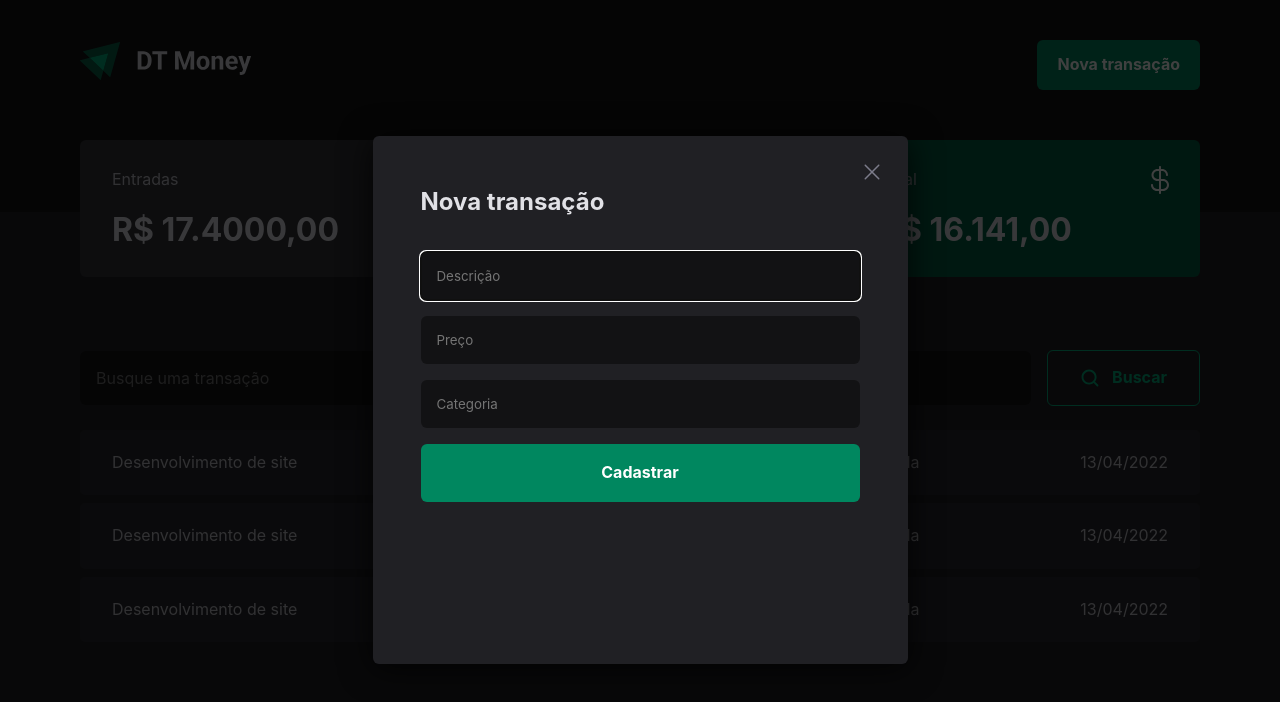
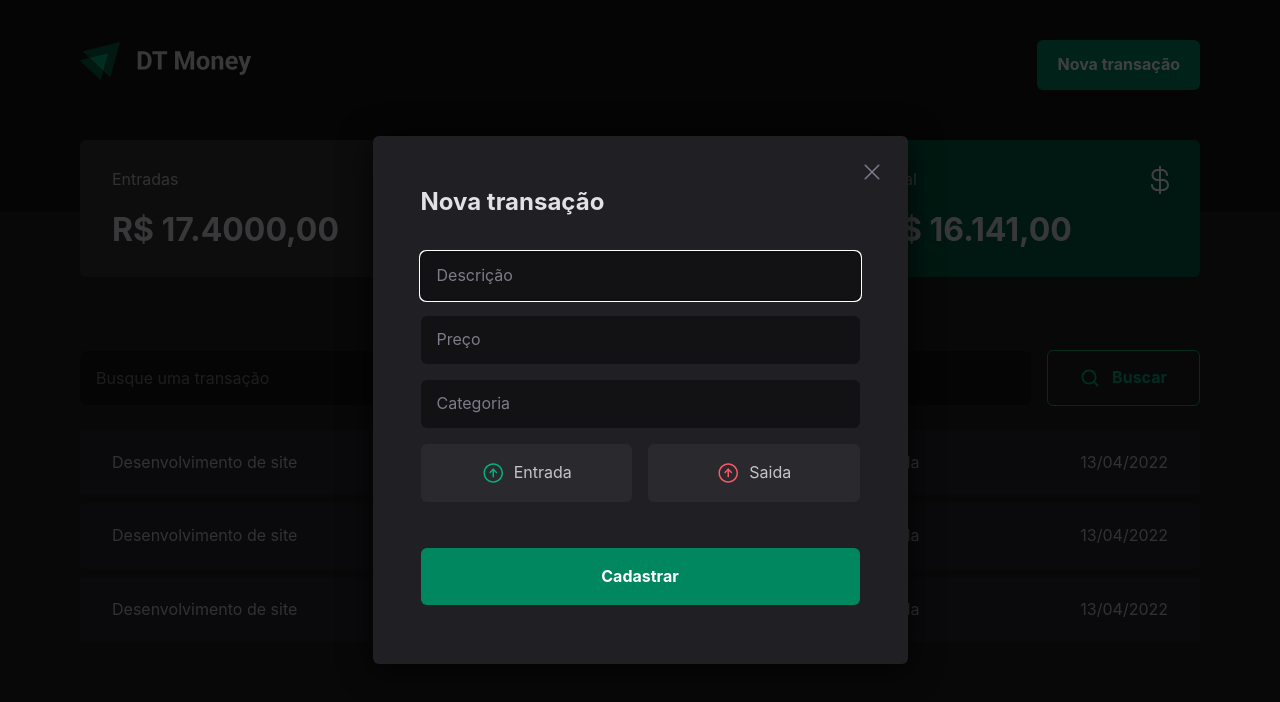
Before and after one commit to Wallace-Bezerra/DtMoney, a React (Vite) app: page / in a window 1280 px wide. Both pictures are taken after a click on the button "Nova transação". Shown: the top 702 px of the page. Built offline with nearby package versions, Linux system fonts and the light colour scheme.

Commit message:
feat: ready visual structure

```diff
--- a/package.json
+++ b/package.json
@@ -10,6 +10,7 @@
   },
   "dependencies": {
     "@radix-ui/react-dialog": "^1.0.3",
+    "@radix-ui/react-radio-group": "^1.1.2",
     "@types/styled-components": "^5.1.26",
     "framer-motion": "^10.9.1",
     "react": "^18.2.0",
--- a/src/components/NewTransactionModal/index.tsx
+++ b/src/components/NewTransactionModal/index.tsx
@@ -1,14 +1,21 @@
 import * as Dialog from "@radix-ui/react-dialog";
-import { Content, FormModal, Overlay } from "./styles";
+import {
+  ButtonTransaction,
+  ButtonTransactionContainer,
+  Content,
+  FormModal,
+  Overlay,
+} from "./styles";
+import ArrowUp from "../../assets/ArrowUp.svg";
+import ArrowDown from "../../assets/ArrowDown.svg";
 import Close from "../../assets/Close.svg";
 
 export const NewTransactionModal = () => {
   return (
     <Dialog.Portal>
       <Overlay
-        initial={{ opacity: 0, translateY: -30 }}
+        initial={{ opacity: 0 }}
         animate={{
-          translateY: 0,
           opacity: 1,
           transition: { type: "tween", duration: 0.3 },
         }}
@@ -22,14 +29,72 @@ export const NewTransactionModal = () => {
         >
           <Dialog.Title>Nova transação</Dialog.Title>
           <Dialog.Close asChild>
-            <img src={Close} alt="" />
+            <img className="close" src={Close} alt="" />
           </Dialog.Close>
           <FormModal>
             <input type="text" placeholder="Descrição" required />
             <input type="number" placeholder="Preço" required />
             <input type="text" placeholder="Categoria" required />
-            {/* <div>Entrada</div>
-            <div>Saida</div> */}
+            <ButtonTransactionContainer>
+              <ButtonTransaction value="entry" variant="entry">
+                <svg
+                  width="25"
+                  height="24"
+                  viewBox="0 0 25 24"
+                  fill="none"
+                  xmlns="http://www.w3.org/2000/svg"
+                >
+                  <path
+                    fill-rule="evenodd"
+                    clip-rule="evenodd"
+                    d="M12.25 3.75012C7.69365 3.75012 4 7.44377 4 12.0001C4 16.5565 7.69365 20.2501 12.25 20.2501C16.8063 20.2501 20.5 16.5565 20.5 12.0001C20.5 7.44377 16.8063 3.75012 12.25 3.75012ZM2.5 12.0001C2.5 6.61535 6.86522 2.25012 12.25 2.25012C17.6348 2.25012 22 6.61535 22 12.0001C22 17.3849 17.6348 21.7501 12.25 21.7501C6.86522 21.7501 2.5 17.3849 2.5 12.0001Z"
+                    fill="white"
+                  />
+                  <path
+                    fill-rule="evenodd"
+                    clip-rule="evenodd"
+                    d="M12.25 7.50012C12.4489 7.50012 12.6396 7.57914 12.7803 7.71979L15.9584 10.8979C16.2513 11.1908 16.2513 11.6657 15.9584 11.9586C15.6655 12.2515 15.1907 12.2515 14.8978 11.9586L12.25 9.31078L9.60217 11.9586C9.30928 12.2515 8.8344 12.2515 8.54151 11.9586C8.24862 11.6657 8.24862 11.1908 8.54151 10.8979L11.7196 7.71979C11.8603 7.57914 12.0511 7.50012 12.25 7.50012Z"
+                    fill="white"
+                  />
+                  <path
+                    fill-rule="evenodd"
+                    clip-rule="evenodd"
+                    d="M12.25 7.50012C12.6642 7.50012 13 7.83591 13 8.25012L13 15.7501C13 16.1643 12.6642 16.5001 12.25 16.5001C11.8358 16.5001 11.5 16.1643 11.5 15.7501L11.5 8.25012C11.5 7.83591 11.8358 7.50012 12.25 7.50012Z"
+                    fill="white"
+                  />
+                </svg>
+                <span>Entrada</span>
+              </ButtonTransaction>
+              <ButtonTransaction value="output" variant="output">
+                <svg
+                  width="25"
+                  height="24"
+                  viewBox="0 0 25 24"
+                  fill="none"
+                  xmlns="http://www.w3.org/2000/svg"
+                >
+                  <path
+                    fill-rule="evenodd"
+                    clip-rule="evenodd"
+                    d="M12.25 3.75012C7.69365 3.75012 4 7.44377 4 12.0001C4 16.5565 7.69365 20.2501 12.25 20.2501C16.8063 20.2501 20.5 16.5565 20.5 12.0001C20.5 7.44377 16.8063 3.75012 12.25 3.75012ZM2.5 12.0001C2.5 6.61535 6.86522 2.25012 12.25 2.25012C17.6348 2.25012 22 6.61535 22 12.0001C22 17.3849 17.6348 21.7501 12.25 21.7501C6.86522 21.7501 2.5 17.3849 2.5 12.0001Z"
+                    fill="white"
+                  />
+                  <path
+                    fill-rule="evenodd"
+                    clip-rule="evenodd"
+                    d="M12.25 7.50012C12.4489 7.50012 12.6396 7.57914 12.7803 7.71979L15.9584 10.8979C16.2513 11.1908 16.2513 11.6657 15.9584 11.9586C15.6655 12.2515 15.1907 12.2515 14.8978 11.9586L12.25 9.31078L9.60217 11.9586C9.30928 12.2515 8.8344 12.2515 8.54151 11.9586C8.24862 11.6657 8.24862 11.1908 8.54151 10.8979L11.7196 7.71979C11.8603 7.57914 12.0511 7.50012 12.25 7.50012Z"
+                    fill="white"
+                  />
+                  <path
+                    fill-rule="evenodd"
+                    clip-rule="evenodd"
+                    d="M12.25 7.50012C12.6642 7.50012 13 7.83591 13 8.25012L13 15.7501C13 16.1643 12.6642 16.5001 12.25 16.5001C11.8358 16.5001 11.5 16.1643 11.5 15.7501L11.5 8.25012C11.5 7.83591 11.8358 7.50012 12.25 7.50012Z"
+                    fill="white"
+                  />
+                </svg>
+                <span>Saida</span>
+              </ButtonTransaction>
+            </ButtonTransactionContainer>
             <button type="submit">Cadastrar</button>
           </FormModal>
         </Content>
--- a/src/components/NewTransactionModal/styles.ts
+++ b/src/components/NewTransactionModal/styles.ts
@@ -1,6 +1,7 @@
 import styled from "styled-components";
 import { motion } from "framer-motion";
 import * as Dialog from "@radix-ui/react-dialog";
+import * as RadioGroup from "@radix-ui/react-radio-group";
 
 export const Overlay = styled(motion(Dialog.Overlay))`
   background-color: #000000bf;
@@ -24,7 +25,7 @@ export const Content = styled(motion(Dialog.Content))`
   h2 {
     margin-bottom: 32px;
   }
-  img {
+  .close {
     cursor: pointer;
     position: absolute;
     top: 24px;
@@ -40,7 +41,13 @@ export const FormModal = styled.form`
     padding: 16px;
     border-radius: 6px;
     background-color: ${({ theme }) => theme["gray-900"]};
-    color: ${({ theme }) => theme["gray-500"]};
+    color: ${({ theme }) => theme.white};
+    ::placeholder {
+      font-weight: 400;
+      font-size: 16px;
+      line-height: 140%;
+      color: ${({ theme }) => theme["gray-500"]};
+    }
   }
   button[type="submit"] {
     padding: 16px 32px;
@@ -52,3 +59,51 @@ export const FormModal = styled.form`
     line-height: 160%;
   }
 `;
+export const ButtonTransactionContainer = styled(RadioGroup.Root)`
+  display: flex;
+  gap: 16px;
+  margin-bottom:30px;
+`;
+interface ButtonTransactionProps {
+  variant: "entry" | "output";
+}
+export const ButtonTransaction = styled(RadioGroup.Item)<ButtonTransactionProps>`
+  padding: 16px 24px;
+  background: #29292e;
+  border-radius: 6px;
+  width: 100%;
+  display: flex;
+  gap: 8px;
+  justify-content: center;
+  align-items: center;
+  transition: background-color .3s cubic-bezier(0.19, 1, 0.22, 1);
+  svg {
+    path {
+      fill: ${({ theme, variant }) =>
+        variant === "entry" ? theme["green-300"] : theme["red-300"]};
+    }
+  }
+  span {
+    font-weight: 400;
+    font-size: 16px;
+    line-height: 160%;
+    color: ${({ theme }) => theme["gray-300"]};
+  }
+
+  &[data-state="checked"] {
+    background: ${({ theme, variant }) =>
+      variant === "entry" ? theme["green-700"] : theme["red-500"]};
+    span {
+      color: white;
+    }
+    svg {
+      path {
+        fill: white;
+      }
+    }
+  }
+  &[data-state="unchecked"]:hover{
+    background: ${({ theme}) =>
+       theme["gray-600"]};
+  }
+`;
```
Also changed, not shown: 1 other file (tests, documents, lock files or other folders).
